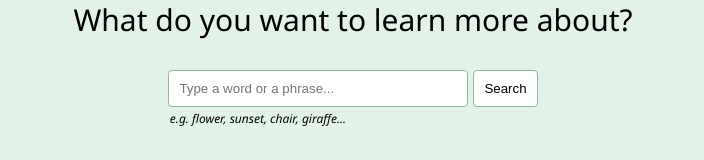
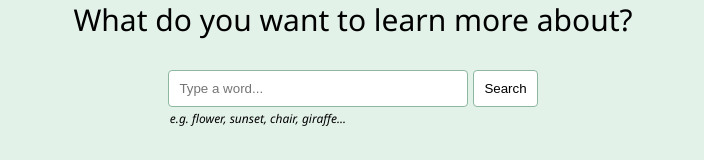
Before and after one commit to lindijor/dictionary, a React (Create React App) app: page / in a window 1280 px wide. Shown: the part 177-337 px from the top of the page, without its empty margins (287-991 px from the left). Built offline with nearby package versions, Linux system fonts and the light colour scheme.

Commit message:
Changed form placeholder

```diff
--- a/src/Header.js
+++ b/src/Header.js
@@ -32,7 +32,7 @@ export default function Header() {
         <form onSubmit={handleSubmit}>
           <input
             type="search"
-            placeholder="Type a word or a phrase..."
+            placeholder="Type a word..."
             className="searchBar"
             onChange={handleKeyword}
           />
```
